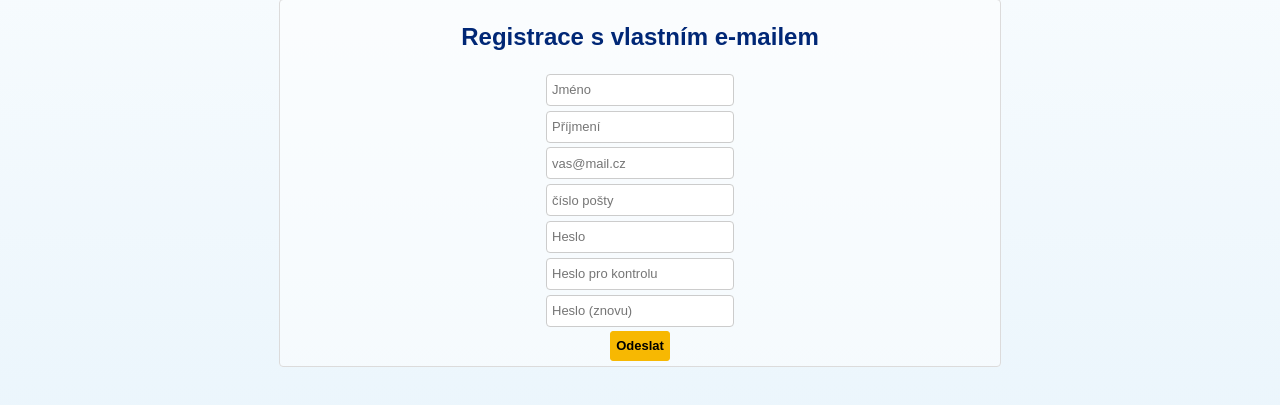
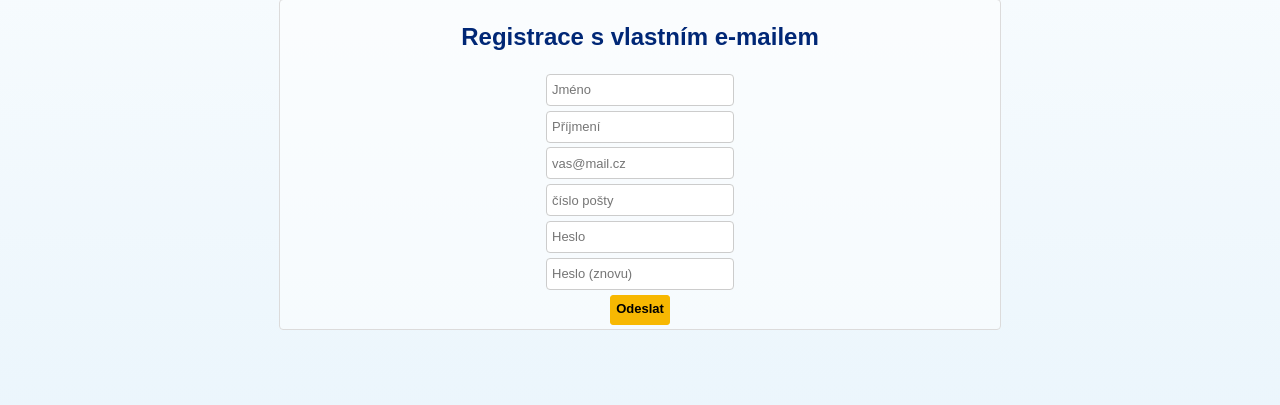
Before and after one commit to ApplePie420/ceskaposta.club, a website: page public/vlastni-email.html in a window 1280 px wide. Shown: the part 339-744 px from the top of the page. Drawn offline with Linux system fonts and the light colour scheme.

Commit message:
druhe heslo u vlastniho mailu

```diff
--- a/public/vlastni-email.html
+++ b/public/vlastni-email.html
@@ -31,8 +31,6 @@
                 <br>
                 <input type="password" name="password" id="heslo" placeholder="Heslo" required>
                 <br>
-                <input type="password" name="password" id="heslo" placeholder="Heslo pro kontrolu" required>
-                <br>
                 <input type="password" id="heslo" placeholder="Heslo (znovu)" required>
                 <br>
                 <input type="submit" value="Odeslat">
```
Also changed, not shown: public/zmenit-heslo.html (+2 -0 lines).
